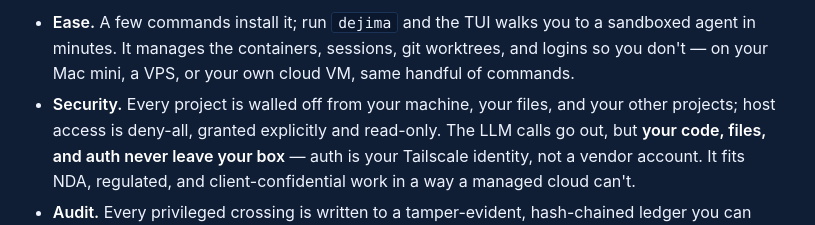
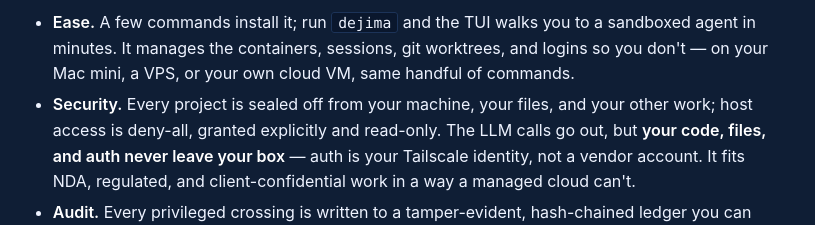
Before and after one commit to Scusi-Inc/dejima, a plain HTML site: page index.html in a window 1280 px wide. Shown: the part 2229-2454 px from the top of the page, without its empty margins (232-1047 px from the left). Drawn offline with Linux system fonts and the light colour scheme; no server answers.

Commit message:
test: prove site-claims can fail — DO NOT MERGE
A good-faith copy edit to a pinned containment sentence. This PR exists only to
watch the site-claims job go red; it will be closed unmerged.

The guard has been green on every PR since it landed, which means nobody tried,
not that it works. Five local mutations proved the SCRIPT fails. Nothing has ever
proved the CI JOB does — that is the wiring, and I verified it by reading ci.yml
rather than by watching it fail, which is the exact shape this repo has caught
three times this week.

```diff
--- a/index.html
+++ b/index.html
@@ -106,7 +106,7 @@
 <p><strong>You shouldn't have to become an infrastructure engineer to run agents safely.</strong> That usually means wiring up containers, networking, credentials, and session plumbing yourself. Dejima is that layer, already built — and it rests on three things:</p>
 <ul>
   <li><strong>Ease.</strong> A few commands install it; run <code>dejima</code> and the TUI walks you to a sandboxed agent in minutes. It manages the containers, sessions, git worktrees, and logins so you don't — on your Mac mini, a VPS, or your own cloud VM, same handful of commands.</li>
-  <li><strong>Security.</strong> Every project is walled off from your machine, your files, and your other projects; host access is deny-all, granted explicitly and read-only. The LLM calls go out, but <strong>your code, files, and auth never leave your box</strong> — auth is your Tailscale identity, not a vendor account. It fits NDA, regulated, and client-confidential work in a way a managed cloud can't.</li>
+  <li><strong>Security.</strong> Every project is sealed off from your machine, your files, and your other work; host access is deny-all, granted explicitly and read-only. The LLM calls go out, but <strong>your code, files, and auth never leave your box</strong> — auth is your Tailscale identity, not a vendor account. It fits NDA, regulated, and client-confidential work in a way a managed cloud can't.</li>
   <li><strong>Audit.</strong> Every privileged crossing is written to a tamper-evident, hash-chained ledger you can read, export, and verify — so you can <em>prove</em> what an agent did, not just hope.</li>
 </ul>
 <p class="small">Running agents for a team that has to <em>prove</em> what they did? See <a href="teams.html">Dejima for teams →</a></p>
```
